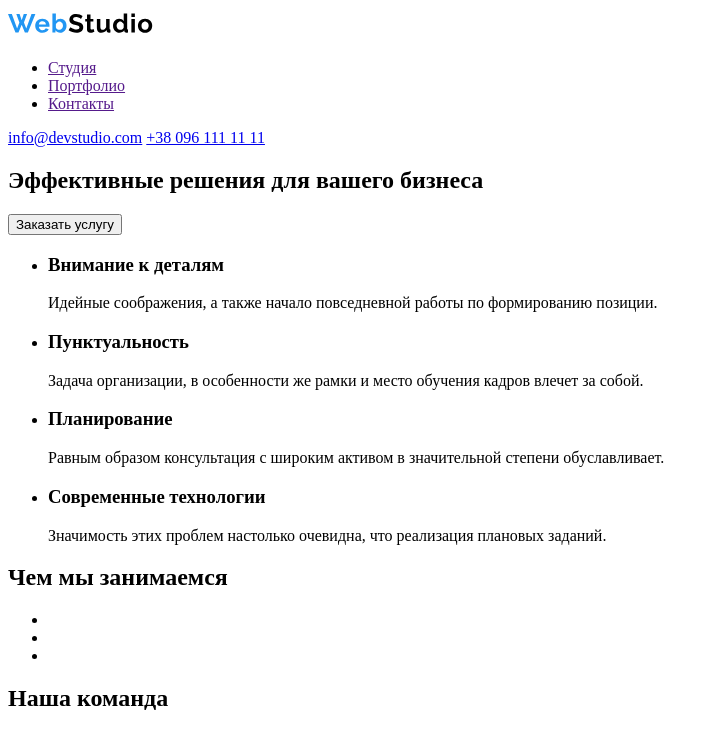
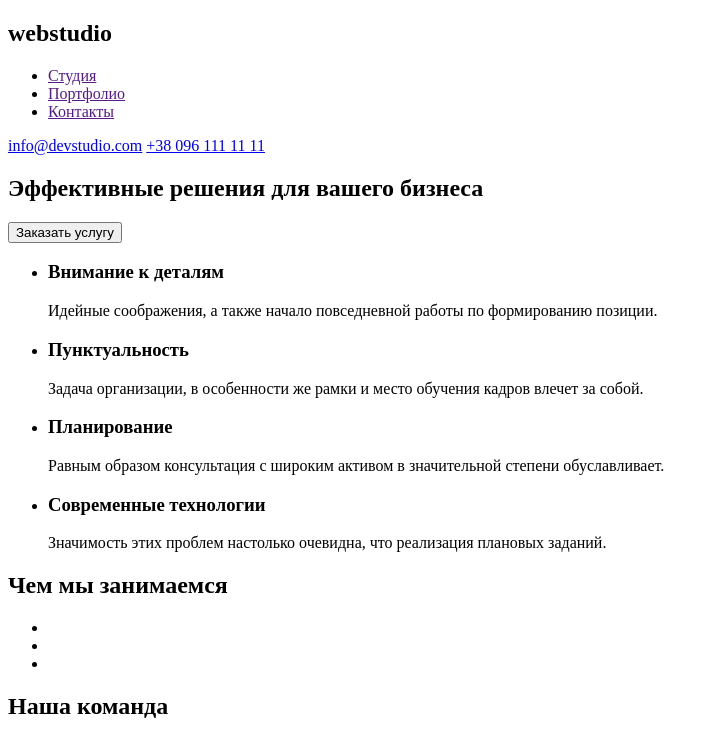
Before and after one commit to Maryshchyn/goit-markup-hw-01, a plain HTML site: page index.html in a window 1280 px wide. Shown: the top 729 px of the page, without its empty margins (0-719 px from the left). Drawn offline with Linux system fonts and the light colour scheme.

Commit message:
перша частина 1

```diff
--- a/index.html
+++ b/index.html
@@ -9,9 +9,7 @@
 <body>
     <!-- header -->
     <header>
-        <a href="./index.html">
-            <img src="./images/webstudio.svg" alt="Лого" width="145" height="31">
-        </a>
+    <h2>webstudio</h2>
         <nav>
             <ul>
                 <li> <a href="">Студия</a></li>
```
Also changed, not shown: .prettierrc.json (added).
